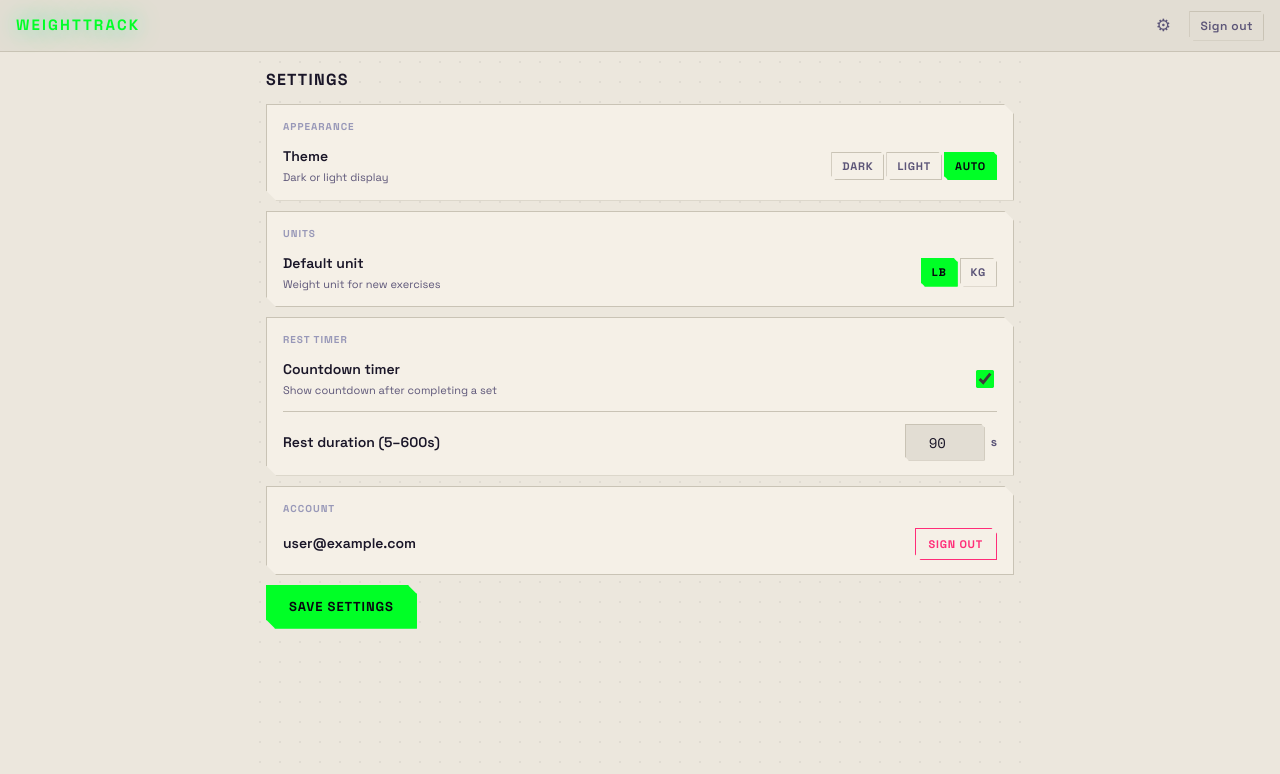
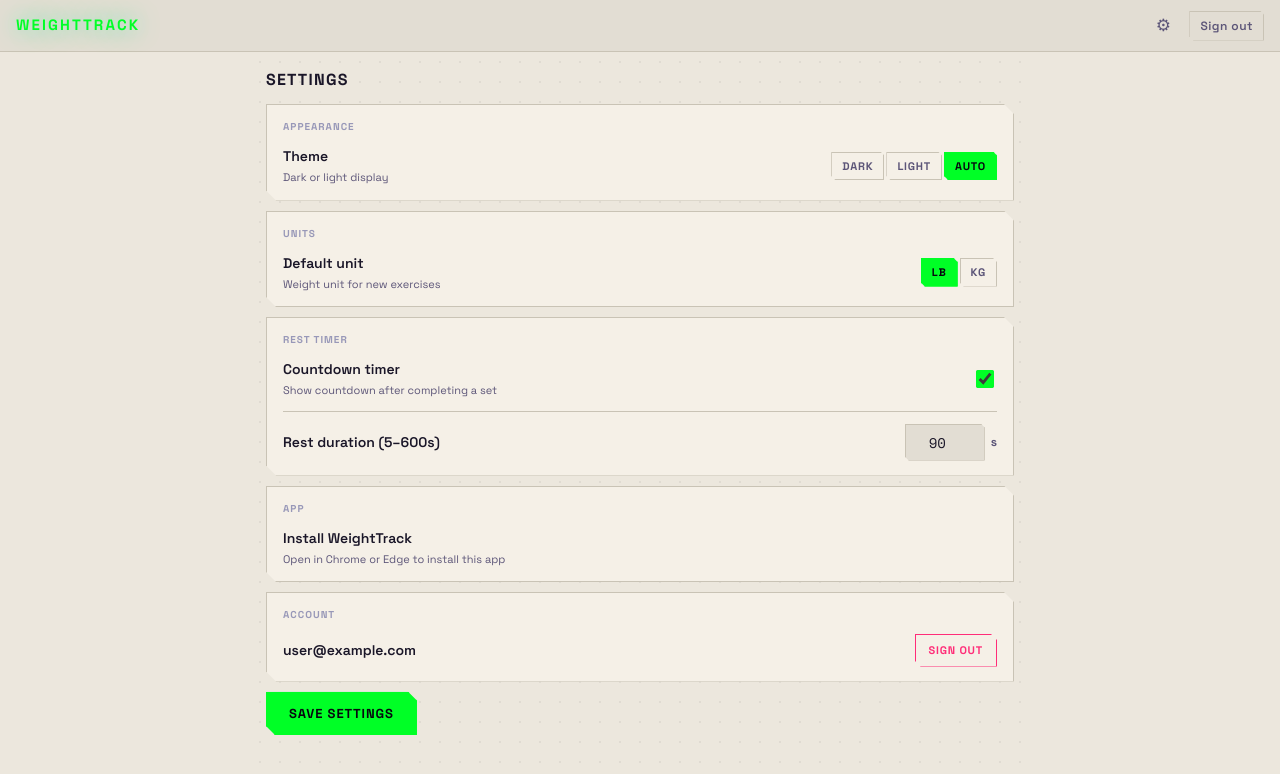
Before and after one commit to subtlemocha00/weight-track, a React (Vite) app: page /settings in a window 1280 px wide. Shown: the top 774 px of the page. Built offline with nearby package versions, Linux system fonts and the light colour scheme; no server answers; the database is empty; sample sign-in values are in the browser's storage.

Commit message:
add dismiss install button to top banner add install option in user settings

```diff
--- a/src/components/InstallBanner.jsx
+++ b/src/components/InstallBanner.jsx
@@ -2,9 +2,30 @@ import { useState } from 'react'
 import { useInstallPrompt } from '../hooks/useInstallPrompt'
 import styles from './InstallBanner.module.css'
 
+const DISMISS_KEY = 'wt-install-banner-dismissed'
+
+function wasDismissed() {
+  try {
+    return localStorage.getItem(DISMISS_KEY) === '1'
+  } catch {
+    return false
+  }
+}
+
 export function InstallBanner() {
   const { canInstall, showIOSGuide, triggerInstall } = useInstallPrompt()
-  const [dismissed, setDismissed] = useState(false)
+  const [dismissed, setDismissed] = useState(() => wasDismissed())
+
+  // Persist dismissal so the banner stays hidden across reloads/navigation.
+  // It can still be installed later from Settings → App.
+  const handleDismiss = () => {
+    setDismissed(true)
+    try {
+      localStorage.setItem(DISMISS_KEY, '1')
+    } catch {
+      // Ignore storage failures (private mode, etc.)
+    }
+  }
 
   if (dismissed || (!canInstall && !showIOSGuide)) return null
 
@@ -20,7 +41,7 @@ export function InstallBanner() {
             <button
               type="button"
               className={styles.dismissBtn}
-              onClick={() => setDismissed(true)}
+              onClick={handleDismiss}
               aria-label="Dismiss install prompt"
             >
               ✕
--- a/src/pages/SettingsPage.jsx
+++ b/src/pages/SettingsPage.jsx
@@ -1,6 +1,7 @@
 import { useEffect, useState } from 'react'
 import { useAuth } from '../hooks/useAuth'
 import { useSettings } from '../hooks/useSettings'
+import { useInstallPrompt } from '../hooks/useInstallPrompt'
 import {
   REST_SECONDS_MAX,
   REST_SECONDS_MIN,
@@ -11,6 +12,7 @@ import styles from './SettingsPage.module.css'
 export function SettingsPage() {
   const { user, signOut } = useAuth()
   const { settings, isLoading, loadError, updateSettings } = useSettings()
+  const { canInstall, showIOSGuide, isInstalled, triggerInstall } = useInstallPrompt()
 
   const [form, setForm] = useState(settings)
   const [restInput, setRestInput] = useState(String(settings.defaultRestSeconds))
@@ -149,6 +151,35 @@ export function SettingsPage() {
         </div>
 
         <div className={styles.card}>
+          <span className={styles.cardLabel}>App</span>
+          <div className={styles.settingRow}>
+            <div>
+              <div className={styles.settingLabel}>Install WeightTrack</div>
+              <div className={styles.settingSub}>
+                {isInstalled
+                  ? 'Installed on this device'
+                  : canInstall
+                    ? 'Add to your home screen for quick access'
+                    : showIOSGuide
+                      ? 'Tap Share → Add to Home Screen to install'
+                      : 'Open in Chrome or Edge to install this app'}
+              </div>
+            </div>
+            {isInstalled ? (
+              <span className={styles.installedTag}>Installed</span>
+            ) : canInstall ? (
+              <button
+                type="button"
+                className={styles.installBtn}
+                onClick={triggerInstall}
+              >
+                Install
+              </button>
+            ) : null}
+          </div>
+        </div>
+
+        <div className={styles.card}>
           <span className={styles.cardLabel}>Account</span>
           <div className={styles.settingRow}>
             <span className={styles.settingLabel}>{user?.email}</span>
--- a/src/pages/SettingsPage.module.css
+++ b/src/pages/SettingsPage.module.css
@@ -134,6 +134,34 @@
   color: var(--t2);
 }
 
+.installBtn {
+  padding: 7px 16px;
+  font-size: 11px;
+  font-weight: 700;
+  letter-spacing: 0.07em;
+  text-transform: uppercase;
+  background: transparent;
+  color: var(--neon-green);
+  border: 1.5px solid rgba(0, 255, 157, 0.4);
+  clip-path: polygon(0 0, calc(100% - 6px) 0, 100% 6px, 100% 100%, 6px 100%, 0 calc(100% - 6px));
+  flex-shrink: 0;
+  transition: all 0.1s;
+}
+
+.installBtn:hover {
+  background: rgba(0, 255, 157, 0.08);
+  border-color: var(--neon-green);
+}
+
+.installedTag {
+  font-size: 11px;
+  font-weight: 700;
+  letter-spacing: 0.06em;
+  text-transform: uppercase;
+  color: var(--neon-green);
+  flex-shrink: 0;
+}
+
 .signOutBtn {
   padding: 7px 13px;
   font-size: 11px;
```
